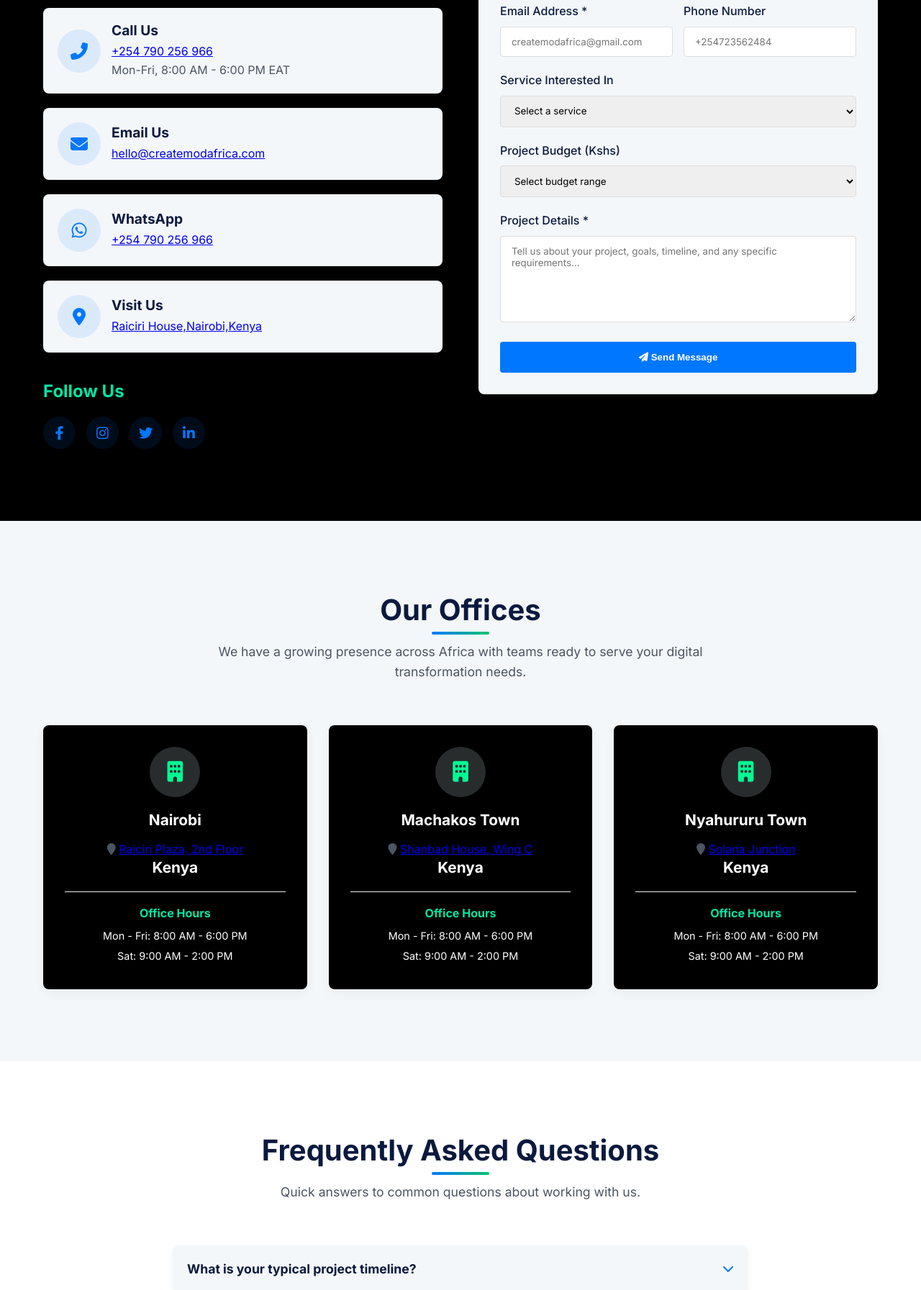
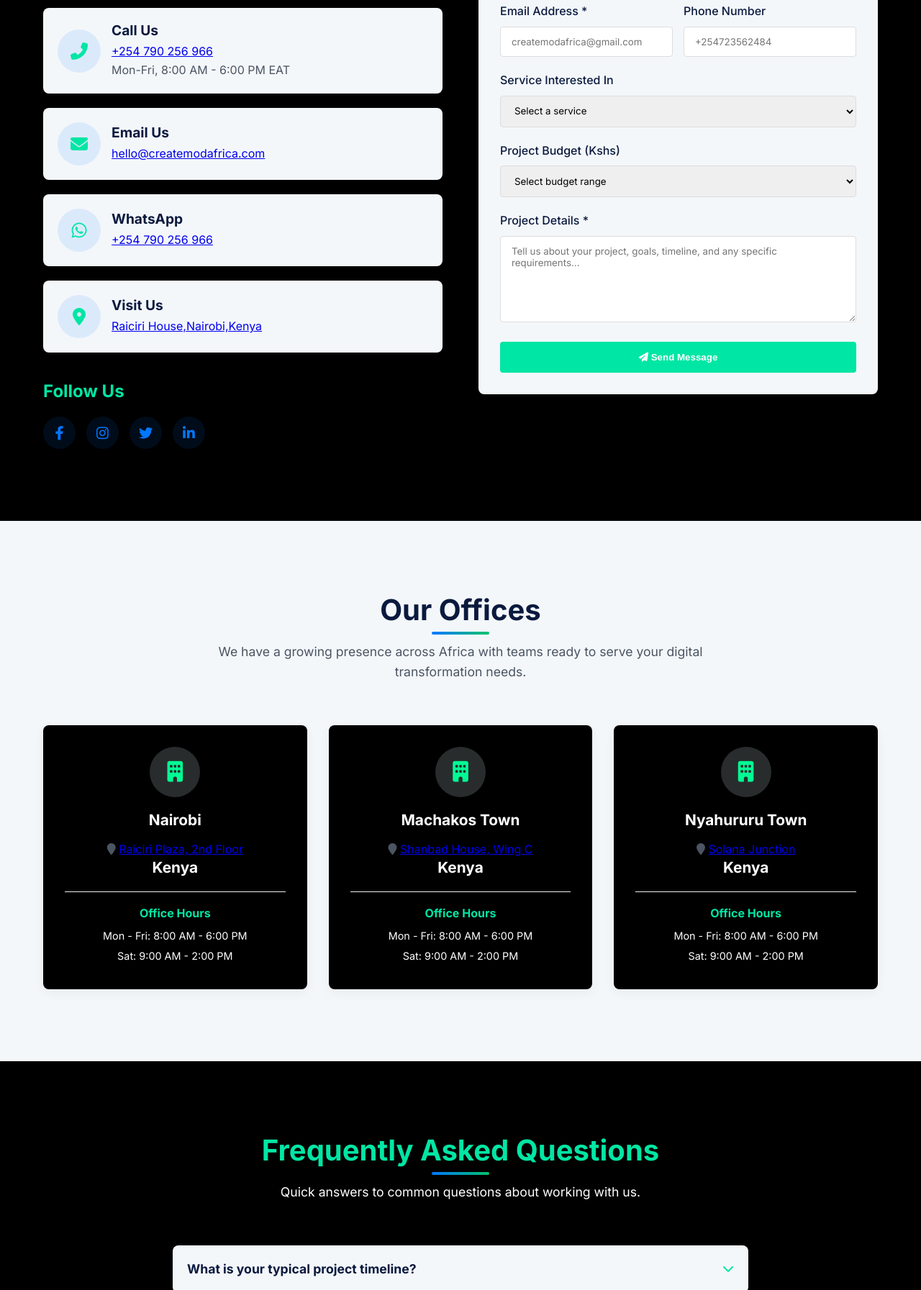
Before and after one commit to Codewithkaranja/createmodafrica, a plain HTML site: page contact.html in a window 1280 px wide. Shown: the part 1007-2800 px from the top of the page at 72% size. Drawn offline with Linux system fonts and the light colour scheme.

```diff
--- a/contact.css
+++ b/contact.css
@@ -48,7 +48,7 @@
       }
 
       .btn-primary {
-        background-color: var(--blue);
+        background-color: #00e6a4;
         color: white;
         border: none;
       }
@@ -333,7 +333,7 @@
         align-items: center;
         justify-content: center;
         margin-right: 15px;
-        color: var(--blue);
+        color: #00e6a4;
         font-size: 1.5rem;
       }
 
@@ -485,7 +485,13 @@
 
       /* FAQ Section */
       .faq {
-        background-color: white;
+        background-color: black;
+      }
+      .faq h2{
+        color: #00e6a4;
+      }
+      .faq p{
+        color: white;
       }
 
       .faq-container {
@@ -517,10 +523,13 @@
       .faq-question h3 {
         margin: 0;
         font-size: 1.1rem;
+
       }
 
+
+
       .faq-icon {
-        color: var(--blue);
+        color: #00e6a4;
         transition: transform 0.3s ease;
       }
 
@@ -529,7 +538,7 @@
         max-height: 0;
         overflow: hidden;
         transition: max-height 0.3s ease, padding 0.3s ease;
-        background-color: white;
+        background-color: black;
       }
 
       .faq-item.active .faq-answer {
```
